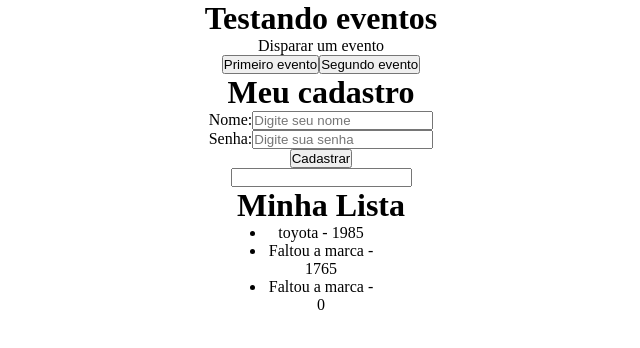
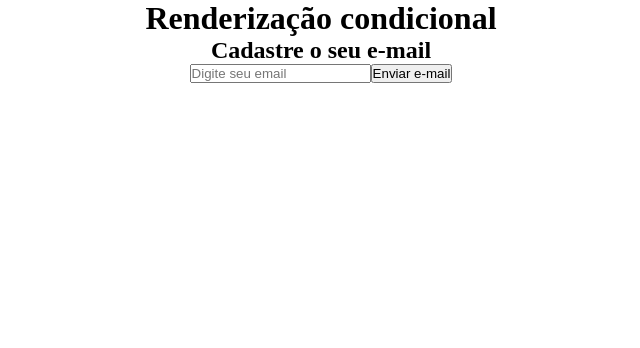
Before and after one commit to AbnerBenicio/react-course, a React (Create React App) app: page / in a window 1280 px wide. Shown: the top 348 px of the page, without its empty margins (319-959 px from the left). Built offline with nearby package versions, Linux system fonts and the light colour scheme.

Commit message:
Entendendo renderização condicional

```diff
--- a/src/App.js
+++ b/src/App.js
@@ -1,19 +1,18 @@
 import './App.css';
-import SayMyName from './components/SayMyName';
-import People from './components/People';
-import Frase from './components/Frase';
-import List from './components/List';
-import Event from './components/Event';
-import Form from './components/Form';
+import RendCondicional from './components/RendCondicional';
+// import SayMyName from './components/SayMyName';
+// import People from './components/People';
+// import Frase from './components/Frase';
+// import List from './components/List';
+// import Event from './components/Event';
+// import Form from './components/Form';
 
 function App() {
 
   return (
     <div className="App">
-      <h1>Testando eventos</h1>
-      <Event numero={1}/>
-      <Form />
-      <List />
+      <h1>Renderização condicional</h1>
+      <RendCondicional />
 
     </div>
   );
--- a/src/components/RendCondicional.js
+++ b/src/components/RendCondicional.js
@@ -1,5 +1,40 @@
-function RendCondicional () {
-    return ()
+import { useState } from "react";
+
+function RendCondicional() {
+  const [email, setEmail] = useState("");
+  const [useEmail, setuserEmail] = useState("");
+
+  const enviarEmail = (e) => {
+    e.preventDefault();
+    setuserEmail(email);
+  };
+
+  const limparEmail = () => {
+    setuserEmail("")
+  }
+
+  return (
+    <div>
+      <h2>Cadastre o seu e-mail</h2>
+      <form>
+        <input
+          onChange={(e) => setEmail(e.target.value)}
+          type="email"
+          placeholder="Digite seu email"
+        />
+        <button type="submit" onClick={enviarEmail}>
+          Enviar e-mail
+        </button>
+
+        {useEmail && (
+          <div>
+            <p>O email do usuário é {useEmail}</p>
+            <button onClick={limparEmail}>Limpar e-mail</button>
+          </div>
+        )}
+      </form>
+    </div>
+  );
 }
 
-export default RendCondicional
+export default RendCondicional;
```
